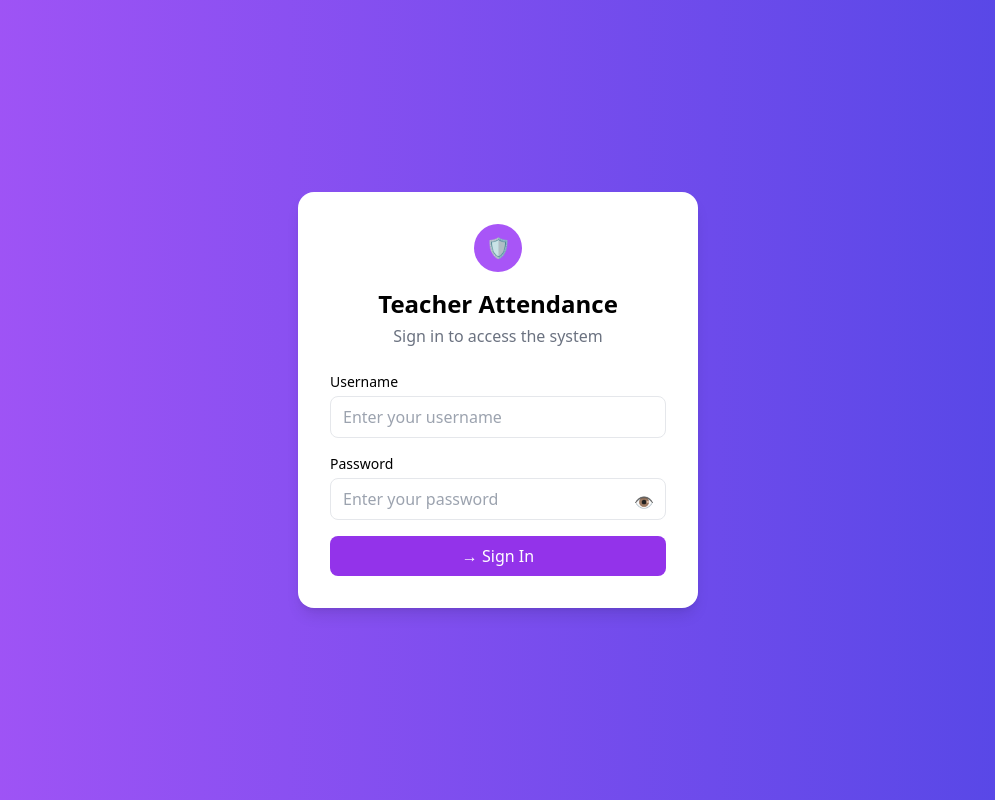
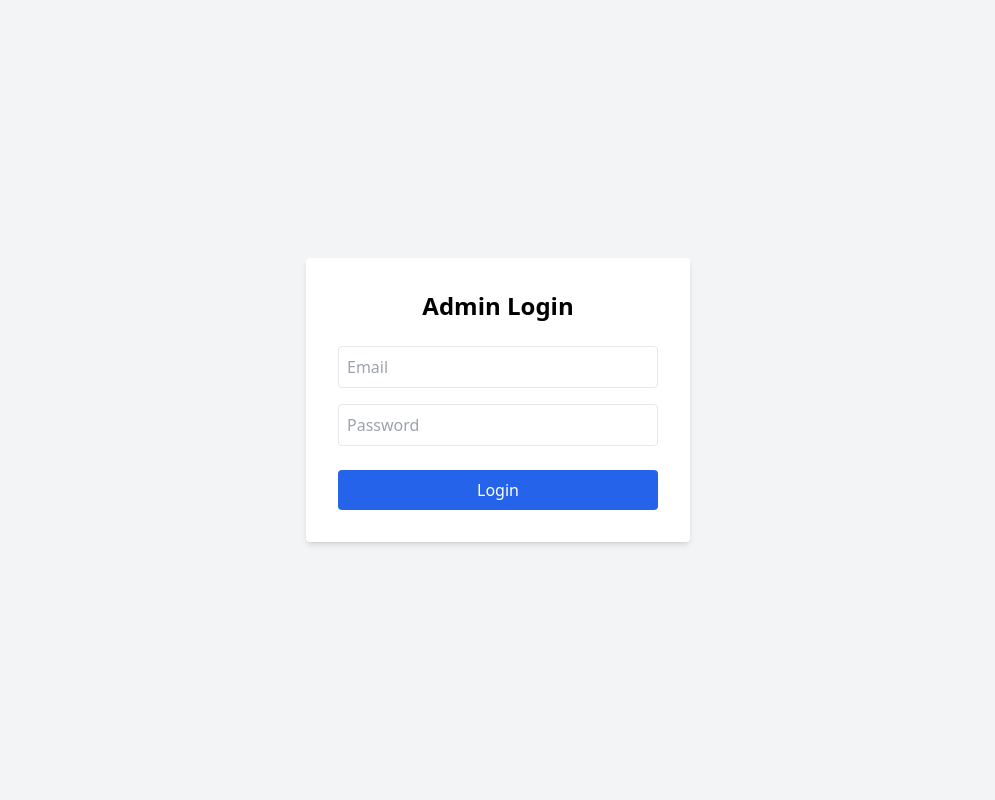
Before and after one commit to kimhongtry/frontend-attendance, a React (Create React App) app: page /login in a window 1280 px wide. Shown: the whole page, without its empty margins (142-1137 px from the left). Built offline with nearby package versions, Linux system fonts and the light colour scheme.

Commit message:
push code

```diff
--- a/src/App.tsx
+++ b/src/App.tsx
@@ -7,25 +7,32 @@ import Login from "./pages/Login";
 import Dashboard from "./pages/Dashboard";
 
 function App() {
-  const isLoggedIn = true; // replace with your auth logic
+  // Real Auth Check: If token exists, user is "logged in"
+  const isLoggedIn = !!localStorage.getItem("admin_token");
 
   return (
     <BrowserRouter>
       <Routes>
         <Route path="/login" element={<Login />} />
 
+        {/* Protected Routes Wrapper */}
         <Route
           path="/"
-          element={isLoggedIn ? <Layout /> : <Navigate to="/login" />}
+          element={isLoggedIn ? <Layout /> : <Navigate to="/login" replace />}
         >
           <Route path="dashboard" element={<Dashboard />} />
           <Route path="teachers" element={<Teachers />} />
           <Route path="attendance" element={<Attendance />} />
           <Route path="reports" element={<Reports />} />
-          <Route index element={<Navigate to="dashboard" />} />
+          <Route index element={<Navigate to="dashboard" replace />} />
         </Route>
 
-        <Route path="*" element={<h1>Page Not Found</h1>} />
+        <Route
+          path="*"
+          element={
+            <h1 className="p-10 text-center text-2xl">404: Page Not Found</h1>
+          }
+        />
       </Routes>
     </BrowserRouter>
   );
--- a/src/pages/Login.tsx
+++ b/src/pages/Login.tsx
@@ -1,92 +1,65 @@
-import { useState } from "react";
-import API from "../api/axios";
+import React, { useState } from "react";
 import { useNavigate } from "react-router-dom";
 
-const Login = () => {
-  const [username, setUsername] = useState("");
+const Login: React.FC = () => {
+  const [email, setEmail] = useState("");
   const [password, setPassword] = useState("");
-  const [showPassword, setShowPassword] = useState(false);
+  const [loading, setLoading] = useState(false);
   const navigate = useNavigate();
 
-  const handleLogin = async () => {
+  const handleLogin = async (e: React.FormEvent) => {
+    e.preventDefault();
+    setLoading(true);
+
     try {
-      const res = await API.post("/api/auth/login", {
-        email: username,
-        password,
+      const response = await fetch("http://localhost:5000/api/auth/login", {
+        method: "POST",
+        headers: { "Content-Type": "application/json" },
+        body: JSON.stringify({ email, password }),
       });
 
-      console.log(res.data);
+      const data = await response.json();
 
-      // save token
-      localStorage.setItem("token", res.data.token);
-
-      alert("Login success 🚀");
-      // TODO: redirect to dashboard
+      if (response.ok && data.token) {
+        localStorage.setItem("admin_token", data.token);
         navigate("/dashboard");
-    } catch (error) {
-      console.error(error);
-      alert("Login failed ❌");
+      } else {
+        alert(data.message || "Login failed");
+      }
+    } catch (err) {
+      alert("Cannot connect to server. Is it running on port 5000?");
+    } finally {
+      setLoading(false);
     }
   };
 
   return (
-    <div className="min-h-screen flex items-center justify-center bg-gradient-to-r from-purple-500 to-indigo-600">
-      <div className="bg-white w-[400px] rounded-2xl shadow-lg p-8">
-        {/* Icon */}
-        <div className="flex justify-center mb-4">
-          <div className="w-12 h-12 flex items-center justify-center bg-purple-500 text-white rounded-full text-xl">
-            🛡️
-          </div>
-        </div>
-
-        {/* Title */}
-        <h2 className="text-2xl font-bold text-center mb-1">
-          Teacher Attendance
-        </h2>
-        <p className="text-center text-gray-500 mb-6">
-          Sign in to access the system
-        </p>
-
-        {/* Username */}
-        <div className="mb-4">
-          <label className="block text-sm mb-1">Username</label>
+    <div className="min-h-screen flex items-center justify-center bg-gray-100">
+      <form
+        onSubmit={handleLogin}
+        className="bg-white p-8 rounded shadow-md w-96"
+      >
+        <h2 className="text-2xl font-bold mb-6 text-center">Admin Login</h2>
         <input
-            type="text"
-            placeholder="Enter your username"
-            value={username}
-            onChange={(e) => setUsername(e.target.value)}
-            className="w-full border rounded-lg px-3 py-2 focus:outline-none focus:ring-2 focus:ring-purple-400"
+          type="email"
+          placeholder="Email"
+          required
+          className="w-full p-2 mb-4 border rounded"
+          value={email}
+          onChange={(e) => setEmail(e.target.value)}
         />
-        </div>
-
-        {/* Password */}
-        <div className="mb-4 relative">
-          <label className="block text-sm mb-1">Password</label>
         <input
-            type={showPassword ? "text" : "password"}
-            placeholder="Enter your password"
+          type="password"
+          placeholder="Password"
+          required
+          className="w-full p-2 mb-6 border rounded"
           value={password}
           onChange={(e) => setPassword(e.target.value)}
-            className="w-full border rounded-lg px-3 py-2 pr-10 focus:outline-none focus:ring-2 focus:ring-purple-400"
         />
-
-          {/* Show/Hide */}
-          <span
-            className="absolute right-3 top-9 cursor-pointer text-gray-500"
-            onClick={() => setShowPassword(!showPassword)}
-          >
-            👁️
-          </span>
-        </div>
-
-        {/* Button */}
-        <button
-          onClick={handleLogin}
-          className="w-full bg-purple-600 text-white py-2 rounded-lg hover:bg-purple-700 transition"
-        >
-          → Sign In
+        <button className="w-full bg-blue-600 text-white p-2 rounded hover:bg-blue-700">
+          {loading ? "Loading..." : "Login"}
         </button>
-      </div>
+      </form>
     </div>
   );
 };
--- a/src/routes/AppRoutes.tsx
+++ b/src/routes/AppRoutes.tsx
@@ -1,13 +1,29 @@
 import { BrowserRouter, Routes, Route } from "react-router-dom";
 import Login from "../pages/Login";
 import Dashboard from "../pages/Dashboard";
+import { Navigate } from "react-router-dom";
+import { JSX } from "react/jsx-runtime";
+
+const AdminRoute = ({ children }: { children: JSX.Element }) => {
+  const token = localStorage.getItem("admin_token");
+
+  // If no token, kick them back to login page
+  return token ? children : <Navigate to="/login" />;
+};
 
 const AppRoutes = () => {
   return (
     <BrowserRouter>
       <Routes>
         <Route path="/" element={<Login />} />
-        <Route path="/dashboard" element={<Dashboard />} />
+        <Route
+          path="/dashboard"
+          element={
+            <AdminRoute>
+              <Dashboard />
+            </AdminRoute>
+          }
+        />
       </Routes>
     </BrowserRouter>
   );
```
Lines whose indentation alone changed are shown as unchanged.
